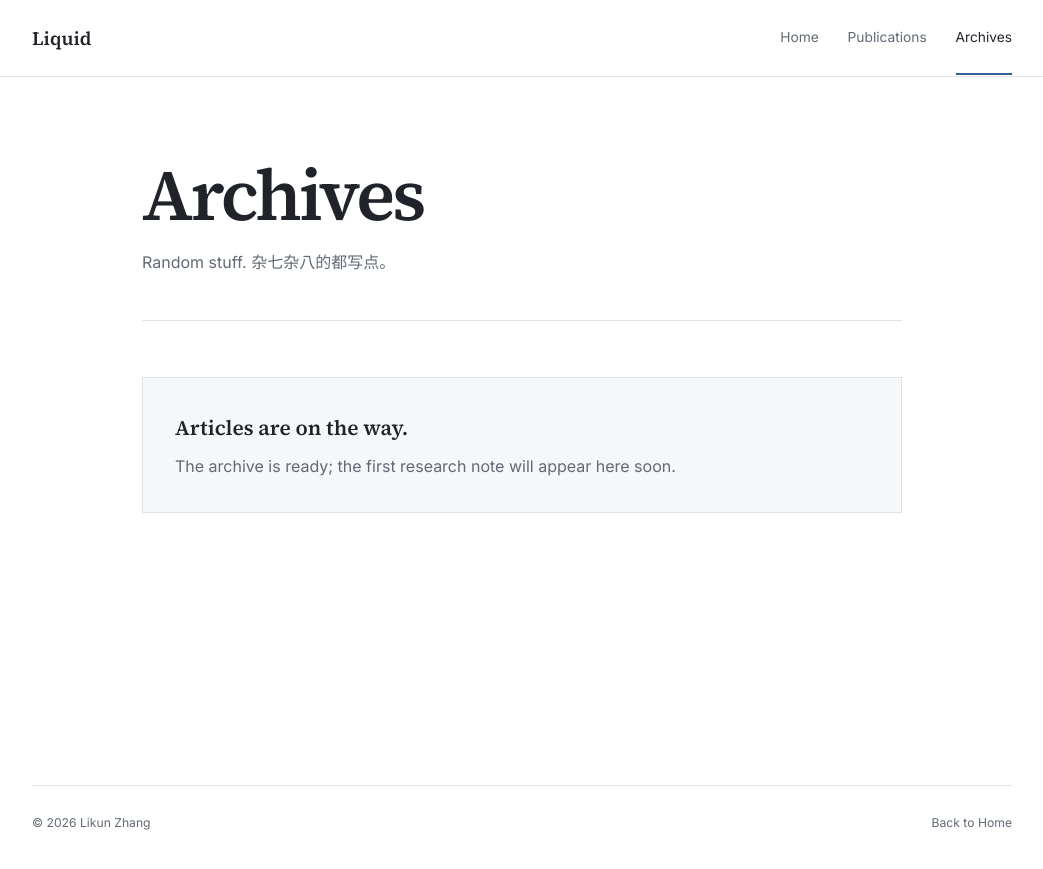
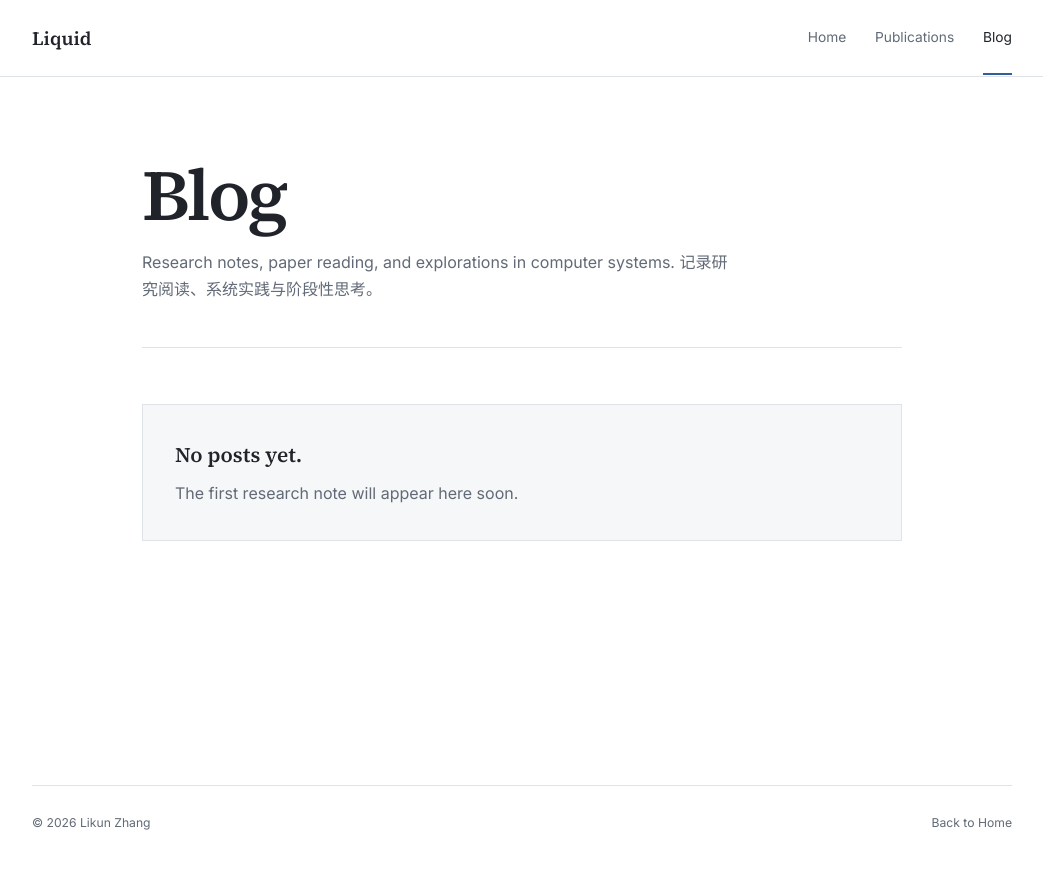
Before and after one commit to Liquidzk/Liquidzk.github.io, a Jekyll site: the page built from blog/index.html, in a window 1280 px wide. Shown: the top 869 px of the page, without its empty margins (118-1161 px from the left). Built offline with Jekyll 4.4.1, drawn with Linux system fonts in a browser that asks for light colours.

Commit message:
Replace archives with blog

```diff
--- a/_config.yml
+++ b/_config.yml
@@ -3,7 +3,7 @@ description: Personal academic homepage and research notes.
 url: https://liquidzk.github.io
 timezone: Asia/Singapore
 markdown: kramdown
-permalink: /archives/:year/:month/:day/:title/
+permalink: /blog/:year/:month/:day/:title/
 
 defaults:
   - scope:
--- a/_layouts/post.html
+++ b/_layouts/post.html
@@ -27,7 +27,7 @@
         <nav class="site-nav" aria-label="Primary navigation">
           <a href="/">Home</a>
           <a href="/publications/">Publications</a>
-          <a class="active" href="/archives/">Archives</a>
+          <a class="active" href="/blog/">Blog</a>
         </nav>
       </div>
     </header>
@@ -55,7 +55,7 @@
         </div>
       </article>
 
-      <a class="article-back" href="/archives/">← Back to Archives</a>
+      <a class="article-back" href="/blog/">← Back to Blog</a>
     </main>
 
     <footer class="site-footer">
--- a/archives.html
+++ b/blog/index.html
@@ -1,7 +1,7 @@
 ---
 layout: null
-title: Archives
-permalink: /archives/
+title: Blog
+permalink: /blog/
 ---
 <!DOCTYPE html>
 <html lang="en">
@@ -10,10 +10,17 @@ permalink: /archives/
     <meta name="viewport" content="width=device-width, initial-scale=1.0">
     <meta
       name="description"
-      content="Research notes and articles by Likun Zhang on computer systems, serverless computing, virtualization, operating systems, and networks."
+      content="The personal blog of Liquid, featuring research notes on computer systems, serverless computing, virtualization, operating systems, and networks."
     >
     <meta name="theme-color" content="#ffffff">
-    <title>Archives — Likun Zhang</title>
+    <meta property="og:title" content="Blog — Liquid">
+    <meta
+      property="og:description"
+      content="Research notes, paper reading, and explorations in computer systems."
+    >
+    <meta property="og:type" content="website">
+    <meta property="og:url" content="https://liquidzk.github.io/blog/">
+    <title>Blog — Liquid</title>
     <link rel="icon" href="/favicon.svg" type="image/svg+xml">
     <link rel="preconnect" href="https://fonts.googleapis.com">
     <link rel="preconnect" href="https://fonts.gstatic.com" crossorigin>
@@ -31,25 +38,25 @@ permalink: /archives/
         <nav class="site-nav" aria-label="Primary navigation">
           <a href="/">Home</a>
           <a href="/publications/">Publications</a>
-          <a class="active" href="/archives/" aria-current="page">Archives</a>
+          <a class="active" href="/blog/" aria-current="page">Blog</a>
         </nav>
       </div>
     </header>
 
-    <main class="archives-page">
+    <main class="blog-page">
       <header class="page-heading">
-        <h1>Archives</h1>
+        <h1>Blog</h1>
         <p>
-          Random stuff.
-          杂七杂八的都写点。
+          Research notes, paper reading, and explorations in computer systems.
+          记录研究阅读、系统实践与阶段性思考。
         </p>
       </header>
 
       {% if site.posts.size > 0 %}
-        <ol class="archive-list">
+        <ol class="post-list">
           {% for post in site.posts %}
-            <li class="archive-item">
-              <time class="archive-date" datetime="{{ post.date | date_to_xmlschema }}">
+            <li class="post-item">
+              <time class="post-date" datetime="{{ post.date | date_to_xmlschema }}">
                 {{ post.date | date: "%b %d, %Y" }}
               </time>
               <div>
@@ -64,9 +71,9 @@ permalink: /archives/
           {% endfor %}
         </ol>
       {% else %}
-        <section class="empty-archive">
-          <h2>Articles are on the way.</h2>
-          <p>The archive is ready; the first research note will appear here soon.</p>
+        <section class="empty-blog">
+          <h2>No posts yet.</h2>
+          <p>The first research note will appear here soon.</p>
         </section>
       {% endif %}
     </main>
--- a/index.html
+++ b/index.html
@@ -60,7 +60,7 @@
         <nav class="site-nav" aria-label="Primary navigation">
           <a class="active" href="/" aria-current="page">Home</a>
           <a href="/publications/">Publications</a>
-          <a href="/archives/">Archives</a>
+          <a href="/blog/">Blog</a>
         </nav>
       </div>
     </header>
@@ -94,7 +94,7 @@
           <nav class="profile-links" aria-label="Contact links">
             <a href="mailto:492928615@qq.com">Email</a>
             <a href="https://github.com/Liquidzk" target="_blank" rel="noreferrer">GitHub</a>
-            <a href="/archives/">Writing</a>
+            <a href="/blog/">Blog</a>
           </nav>
         </div>
       </section>
--- a/publications/index.html
+++ b/publications/index.html
@@ -33,7 +33,7 @@
         <nav class="site-nav" aria-label="Primary navigation">
           <a href="/">Home</a>
           <a class="active" href="/publications/" aria-current="page">Publications</a>
-          <a href="/archives/">Archives</a>
+          <a href="/blog/">Blog</a>
         </nav>
       </div>
     </header>
--- a/styles.css
+++ b/styles.css
@@ -344,9 +344,9 @@ img {
   margin: 0;
 }
 
-/* Archives */
+/* Blog */
 
-.archives-page,
+.blog-page,
 .publications-page {
   width: min(calc(100% - 2.5rem), 760px);
   min-height: calc(100vh - 12rem);
@@ -383,13 +383,13 @@ img {
   color: var(--muted);
 }
 
-.archive-list {
+.post-list {
   margin: 0;
   padding: 0;
   list-style: none;
 }
 
-.archive-item {
+.post-item {
   display: grid;
   grid-template-columns: 7.5rem minmax(0, 1fr);
   gap: 1.5rem;
@@ -397,13 +397,13 @@ img {
   border-bottom: 1px solid var(--line);
 }
 
-.archive-date,
+.post-date,
 .article-meta {
   color: var(--muted);
   font-size: 0.78rem;
 }
 
-.archive-item h2 {
+.post-item h2 {
   margin: -0.25rem 0 0;
   font-family: var(--serif);
   font-size: 1.55rem;
@@ -411,31 +411,31 @@ img {
   line-height: 1.35;
 }
 
-.archive-item h2 a:hover,
-.archive-item h2 a:focus-visible {
+.post-item h2 a:hover,
+.post-item h2 a:focus-visible {
   color: var(--accent);
 }
 
-.archive-item p {
+.post-item p {
   margin: 0.55rem 0 0;
   color: var(--muted);
   font-size: 0.9rem;
 }
 
-.empty-archive {
+.empty-blog {
   margin: 3.5rem 0;
   padding: 2rem;
   border: 1px solid var(--line);
   background: var(--surface);
 }
 
-.empty-archive h2 {
+.empty-blog h2 {
   margin: 0;
   font-family: var(--serif);
   font-size: 1.3rem;
 }
 
-.empty-archive p {
+.empty-blog p {
   margin: 0.5rem 0 0;
   color: var(--muted);
 }
@@ -536,7 +536,7 @@ img {
   .header-inner,
   .profile,
   .site-footer,
-  .archives-page,
+  .blog-page,
   .publications-page,
   .article-page {
     width: min(calc(100% - 2rem), var(--content-width));
@@ -591,13 +591,13 @@ img {
     gap: 0.25rem;
   }
 
-  .archives-page,
+  .blog-page,
   .publications-page,
   .article-page {
     padding-top: 3.5rem;
   }
 
-  .archive-item {
+  .post-item {
     grid-template-columns: 1fr;
     gap: 0.4rem;
   }
```
Also changed, not shown: _drafts/article-template.md (+1 -1 lines), README.md.
